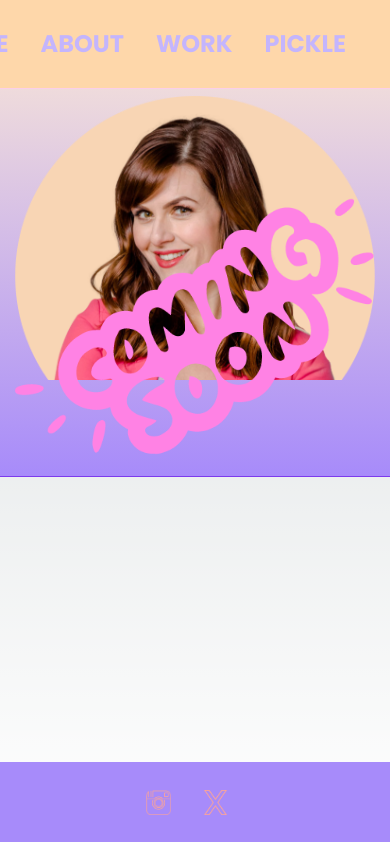
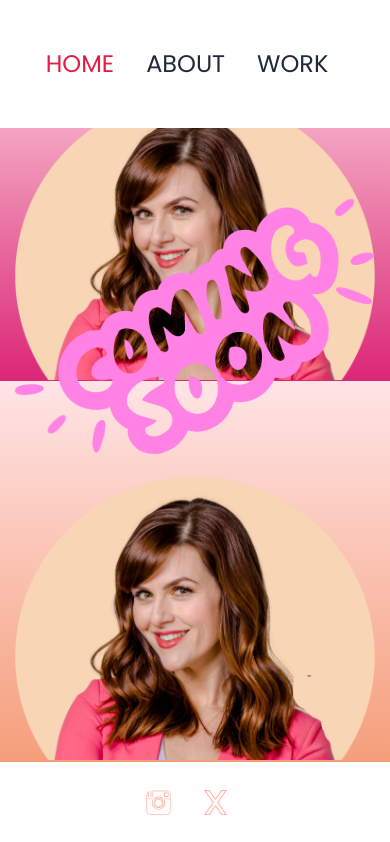
Before and after one commit to LeahESc/sr-here-site, a Next.js app: page / in a window 390 px wide. Shown: the top 842 px of the page. Built offline with nearby package versions, Linux system fonts and the light colour scheme; a web font is replaced by a local one.

Commit message:
Update styles, responsive overlay

```diff
--- a/app/page.tsx
+++ b/app/page.tsx
@@ -2,8 +2,8 @@ import Image from "next/image";
 
 export default function Home() {
   return (
-    <div className="flex w-full justify-items-center">
-      <div className="w-full mx-auto py-24 bg-gradient-to-b from-orange-100 to-violet-400 border-b border-violet-600">
+    <div className="w-full justify-items-center">
+      <div className="w-full mx-auto pt-24 bg-gradient-to-b from-rose-100 to-pink-600 border-b border-pink-600">
         <div className="md:flex md:flex-wrap mx-auto">
           <Image
             className="mx-auto shrink-0"
@@ -14,7 +14,27 @@ export default function Home() {
             priority
           />
           <Image
-            className="mx-auto top-36 z-20 max-md:absolute md:flex shrink-0"
+            className="mx-auto top-36 z-5 max-xl:absolute shrink-0"
+            src="/coming_soon.png"
+            alt="Coming Soon!"
+            width={550}
+            height={650}
+            priority
+          />
+        </div>
+      </div>
+      <div className="w-full mx-auto pt-24 bg-gradient-to-b from-rose-100 to-orange-600 border-b border-violet-600">
+        <div className="md:flex md:flex-wrap mx-auto">
+          <Image
+            className="mx-auto shrink-0"
+            src="/sara_hero.png"
+            alt="Sara Rue Hero Image"
+            width={750}
+            height={550}
+            priority
+          />
+          <Image
+            className="z-5 sm:relative shrink-0"
             src="/coming_soon.png"
             alt="Coming Soon!"
             width={550}
--- a/app/ui/footer.tsx
+++ b/app/ui/footer.tsx
@@ -2,6 +2,7 @@ import Link from 'next/link';
 import Image from 'next/image';
 import { XMarkIcon, CameraIcon } from '@heroicons/react/24/solid';
 import { poppins } from './fonts';
+import clsx from 'clsx';
 
 export default function Footer() {
   const links = [
@@ -16,7 +17,7 @@ export default function Footer() {
     },
   ];
   return (
-    <div className="bg-violet-400 mx-auto p-3 justify-content-center fixed w-full bottom-0 end-0 border-b border-pink-200">
+    <div className="bg-white mx-auto p-3 justify-content-center fixed w-full bottom-0 end-0 border-b border-pink-200">
       <div className="flex place-content-center mr-4 space-x-8 p-4 md:p-0 font-medium sm:space-x-2 md:space-x-8">
         {links.map(link => (
             <Link
--- a/app/ui/navbar.tsx
+++ b/app/ui/navbar.tsx
@@ -1,8 +1,11 @@
+'use client';
 import Link from 'next/link';
-// import { PowerIcon } from '@heroicons/react/24/outline';
 import { poppins } from './fonts';
+import clsx from 'clsx';
+import { usePathname } from 'next/navigation';
 
 export default function NavBar() {
+  const pathname = usePathname()
   const links = [
     { name: 'HOME',
       href: '/',
@@ -18,22 +21,28 @@ export default function NavBar() {
       href: '/work',
       // icon: UserGroupIcon
     },
-    {
-      name: 'PICKLE',
-      href: '/pickle_ball',
-      // icon: UserGroupIcon
-    },
+    // {
+    //   name: 'PICKLE',
+    //   href: '/pickle_ball',
+    //   // icon: UserGroupIcon
+    // },
   ];
   return (
-    <nav className="bg-orange-200 mx-auto p-3 justify-content-end fixed w-full z-20 top-0 start-0 border-b border-pink-200">
-      <div className="flex place-content-end mr-4 space-x-8 p-4 md:p-0 font-medium sm:space-x-2 md:space-x-8">
+    <nav className="bg-white mx-auto py-8 z-20 justify-content-center fixed w-full z-20 top-0 start-0">
+      <div className="flex place-content-center mr-4 space-x-8 p-4 md:p-0 font-medium sm:space-x-2 md:space-x-8">
         {links.map(link => (
             <Link
               key={link.name}
               href={link.href}
-              className="flex inline-block text-violet-300"
+              className={clsx(
+                'flex inline-block text-gray-800',
+                {
+                  'text-rose-600' : pathname === link.href,
+                },
+              )}
+              // className="flex inline-block text-gray-800"
             >
-              <p className={`${poppins.className} text-2xl font-bold hover:text-orange-100`}>{link.name}</p>
+              <p className={`${poppins.className} text-2xl hover:text-pink-400`}>{link.name}</p>
             </Link>
         ))}
       </div>
```
Also changed, not shown: 1 other file (tests, documents, lock files or other folders).
